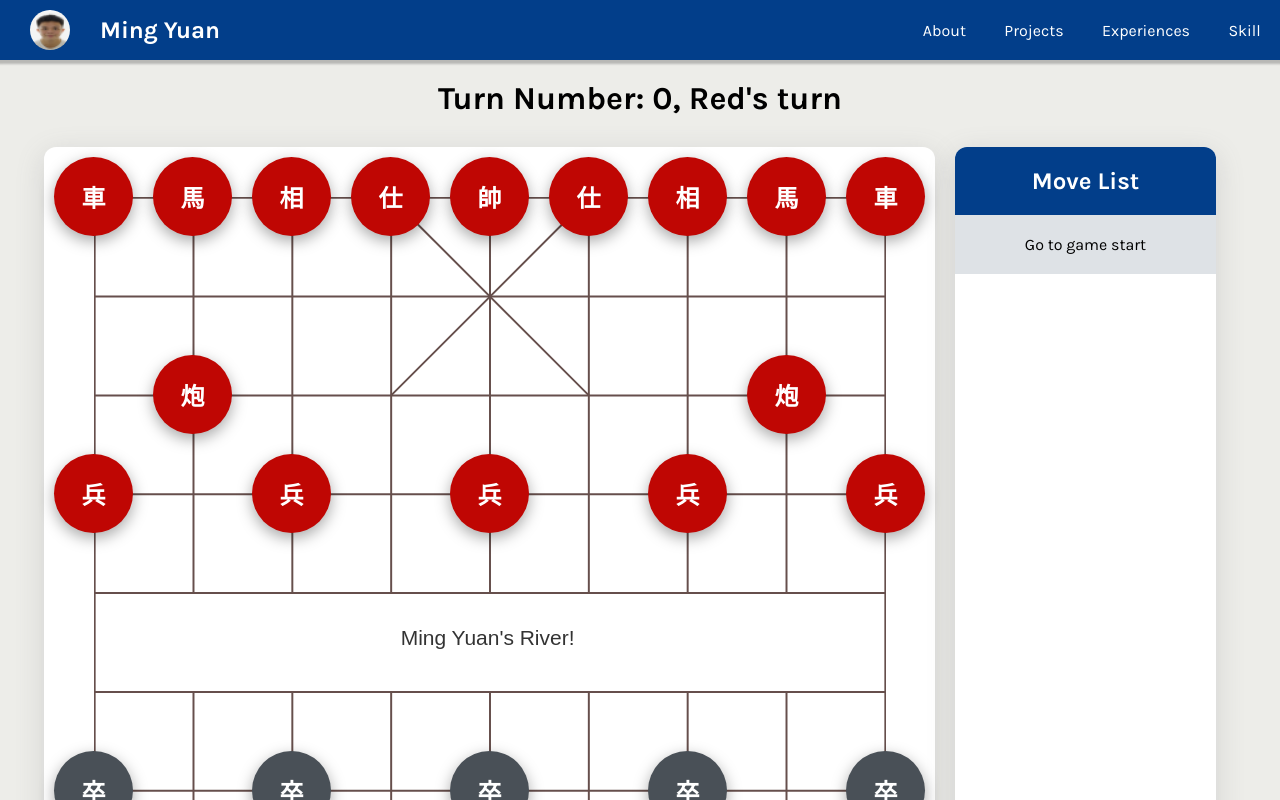
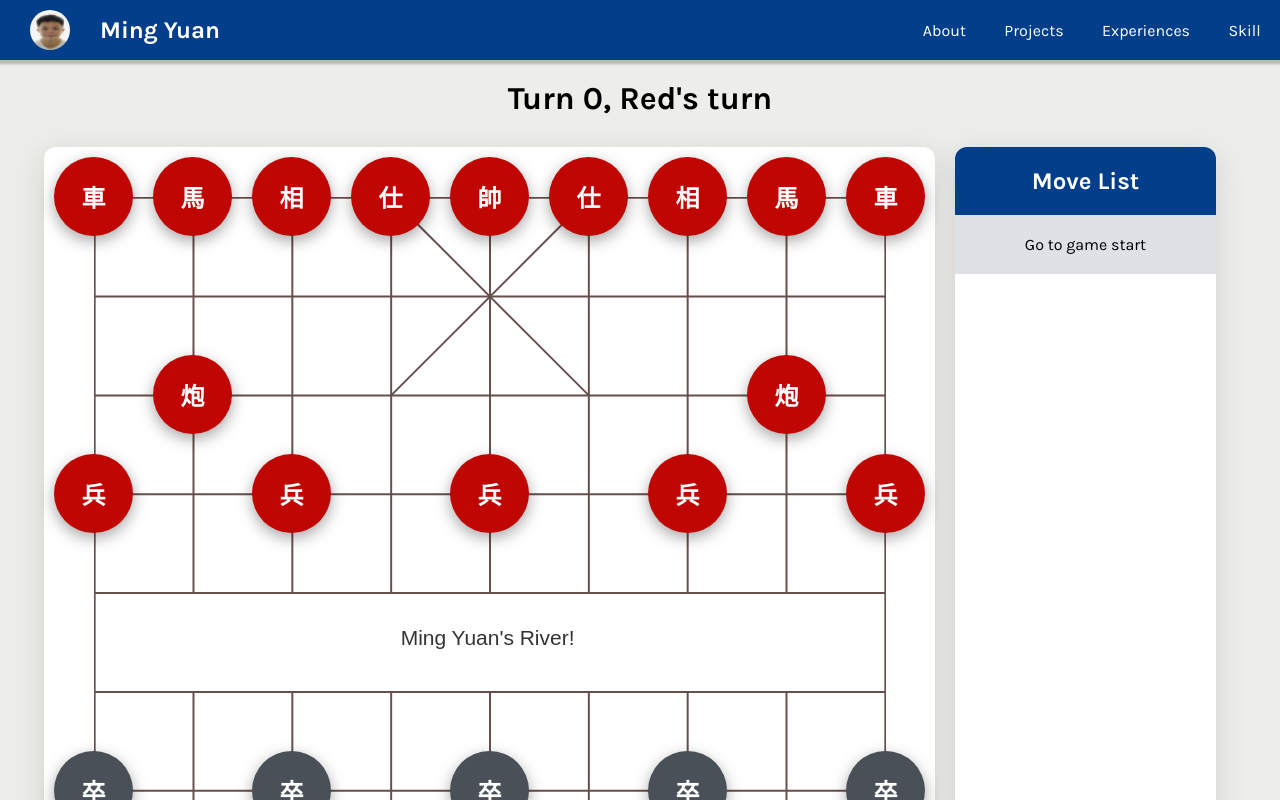
Before and after one commit to mingyuanc/XiangQi, a React (Vite) app: page / in a window 1280 px wide. Shown: the top 800 px of the page. Built offline with nearby package versions, Linux system fonts and the light colour scheme; the HTML template or start-up script is replaced by a standard one.

Commit message:
changed turn number indicator

```diff
--- a/src/ChineseChess/ChineseChess.tsx
+++ b/src/ChineseChess/ChineseChess.tsx
@@ -109,7 +109,7 @@ function ChineseChess() {
         {won && <Confetti />}
         <div className="game-board">
           <h1 className="game-turn">
-            {`Turn Number: ${currentMove}, `}
+            {`Turn ${currentMove}, `}
             {won
               ? redTurn
                 ? "Black has won!"
```
